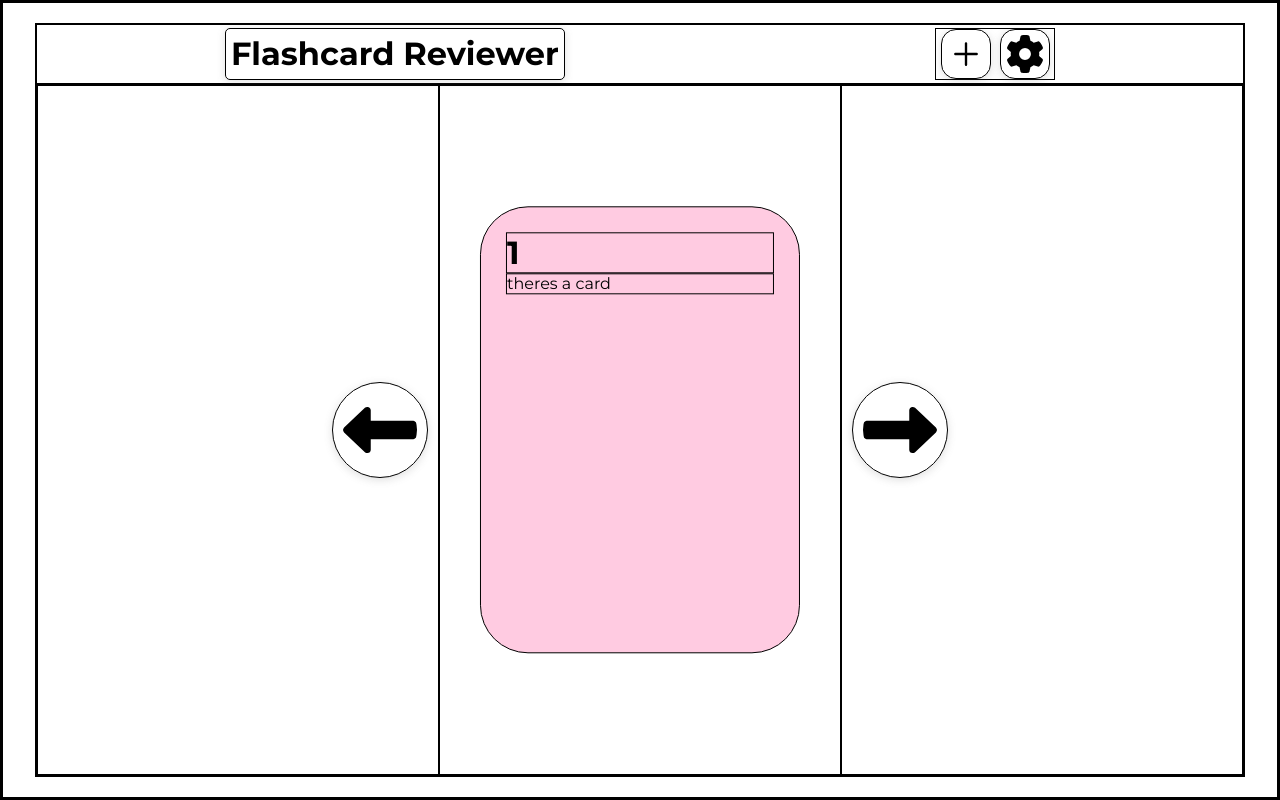
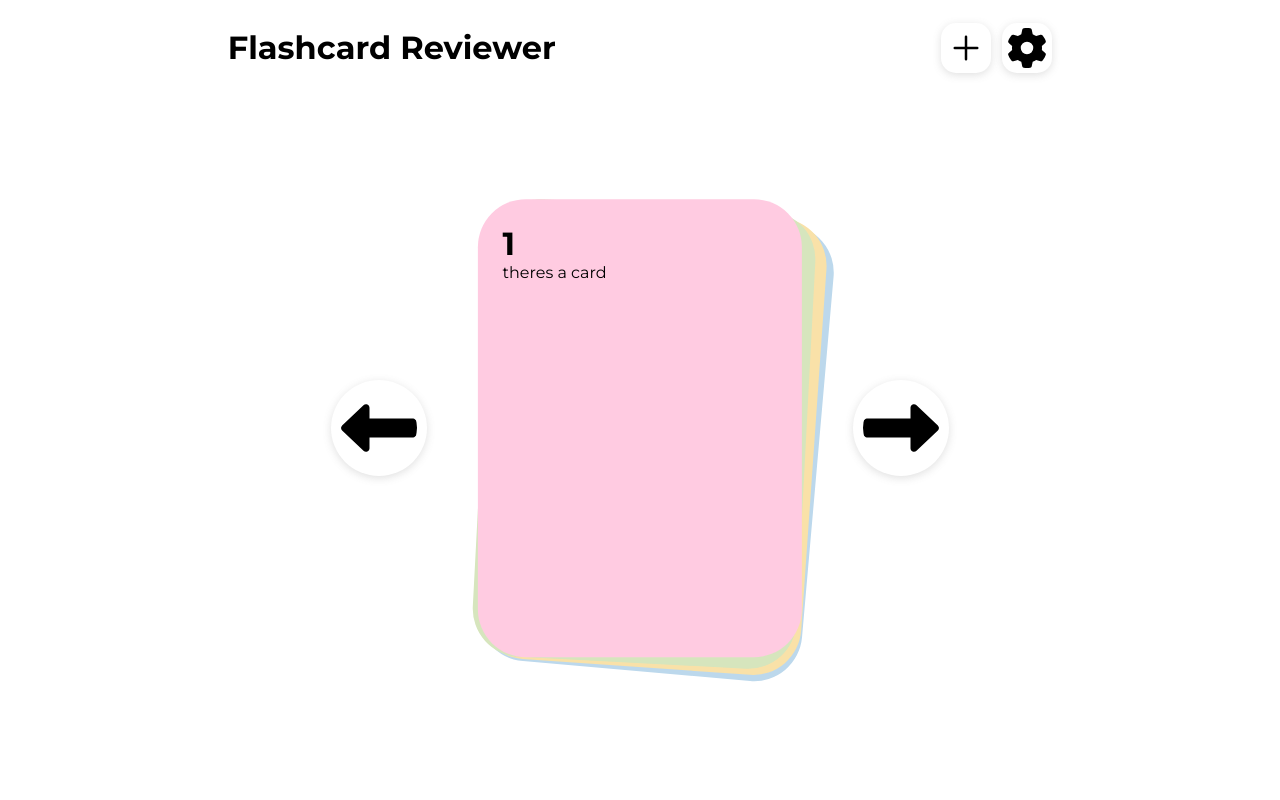
Before and after one commit to ron02dev/flashcard-reviewer, a React (Vite) app: page / in a window 1280 px wide. Built offline with nearby package versions, Linux system fonts and the light colour scheme.

Commit message:
button animation and hover reworked, card animation reworked

```diff
--- a/src/components/Header.tsx
+++ b/src/components/Header.tsx
@@ -2,6 +2,7 @@ import { FaGear } from "react-icons/fa6";
 import { IoAdd } from "react-icons/io5";
 import "../styles/app.scss";
 import "../styles/nav.scss";
+import "../styles/animations.scss";
 import { useDispatch } from "react-redux";
 import { SET_ACTIVE_ACTION } from "../state/control/controlSlice";
 
@@ -19,17 +20,17 @@ function Header() {
 
   return (
     <div className="header-container">
-      <h1 className="title" onClick={handleSelectAction}>
+      <h1 className="title anm-btn-hvr" onClick={handleSelectAction}>
         Flashcard Reviewer
       </h1>
       <div className="nav-container">
         <IoAdd
           size="50px"
-          className="add-icon icon"
+          className="add-icon icon anm-btn-hvr"
           onClick={handleAddAction}
         />
         <FaGear
-          className="gear-icon icon"
+          className="gear-icon icon anm-btn-hvr"
           size="50px"
           onClick={handleEditAction}
         />
--- a/src/components/SelectFlashcards.tsx
+++ b/src/components/SelectFlashcards.tsx
@@ -5,10 +5,12 @@ import { useDispatch, useSelector } from "react-redux";
 import { SET_ACTIVE_ACTION } from "../state/control/controlSlice";
 import type { RootState } from "../state/store";
 import { deckSelection } from "../state/flashcard/flashcardSlide";
+import "animate.css";
+import { useState } from "react";
 
 function SelectFlashcards() {
   const dispatch = useDispatch();
-
+  const [animate, setAnimate] = useState(true);
   const selectedDeck = useSelector(
     (state: RootState) => state.flashcard.selectedDeck,
   );
@@ -18,32 +20,57 @@ function SelectFlashcards() {
     dispatch(SET_ACTIVE_ACTION("PLAY_FLASHCARDS"));
   };
 
+  const handleClick = (text: string) => {
+    if (text == "true") {
+      setAnimate(false);
+      setTimeout(() => setAnimate(false), 25);
+    } else {
+      setAnimate(true);
+      setTimeout(() => setAnimate(true), 25);
+    }
+  };
   const handleNext = () => {
+    handleClick("true");
     dispatch(deckSelection("NEXT"));
   };
   const handleBack = () => {
+    handleClick("false");
     dispatch(deckSelection("BACK"));
   };
 
   return (
     <div className="select-container">
       <div className="box box-left">
-        <FaLeftLong className="icon" onClick={handleBack} />
+        <FaLeftLong className="icon anm-btn-hvr" onClick={handleBack} />
       </div>
-      <div className="box middle card-container">
+      <div
+        key={selectedDeck?.deckId}
+        className={`box middle card-container animate__animated ${
+          animate ? "animate__zoomInLeft" : "animate__zoomInRight "
+        }`}
+      >
         {selectedDeck ? (
-          <div className="card">
+          <>
+            <div className="card anm-btn-hvr ">
               <h1>{selectedDeck.deckTitle}</h1>
               <p>theres a card</p>
             </div>
+            {decks &&
+              decks.map((deck: Deck) => (
+                <div className="card">{deck.deckId}</div>
+              ))}
+          </>
         ) : (
+          <>
+            {" "}
             <div className="card">
               <h1>No created deck please create one</h1>
             </div>
+          </>
         )}
       </div>
       <div className="box box-right">
-        <FaRightLong className="icon" onClick={handleNext} />
+        <FaRightLong className="icon anm-btn-hvr" onClick={handleNext} />
       </div>
     </div>
   );
--- /dev/null
+++ b/src/styles/animations.scss
@@ -0,0 +1,38 @@
+.custom-btn {
+  width: 130px;
+  height: 40px;
+  color: #fff;
+  border-radius: 5px;
+  padding: 10px 25px;
+  font-family: 'Lato', sans-serif;
+  font-weight: 500;
+  background: transparent;
+  cursor: pointer;
+  transition: all 0.3s ease;
+  position: relative;
+  display: inline-block;
+  box-shadow: inset 2px 2px 2px 0px rgba(255,255,255,.5),
+   7px 7px 20px 0px rgba(0,0,0,.1),
+   4px 4px 5px 0px rgba(0,0,0,.1);
+  outline: none;
+  font-size: 15px;
+}
+
+
+// .btn-2 {
+//   background: #004dff;
+//   background: linear-gradient(0deg, #004dff 0%, #004dff 100%);
+//   border: none;
+// }
+
+// .btn-2:before {
+//   height: 0%;
+//   width: 2px;
+// }
+
+.anm-btn-hvr:hover {
+  box-shadow: 4px 4px 6px 0 rgba(255,255,255,.5),
+              -4px -4px 6px 0 rgba(116, 125, 136, .5),
+    inset -4px -4px 6px 0 rgba(255,255,255,.2),
+    inset 4px 4px 6px 0 rgba(0, 0, 0, .4);
+}
--- a/src/styles/app.scss
+++ b/src/styles/app.scss
@@ -16,10 +16,10 @@
     justify-content: center;
     align-content: center;
     text-align: center;
-    border: 1px solid black;
+
     border-radius: 5px;
     padding: 5px;
-    box-shadow: rgba(99, 99, 99, 0.2) 0px 2px 8px 0px;
+
     cursor: pointer;
     -webkit-user-select: none;
     -moz-user-select: none;
--- a/src/styles/flashcards.scss
+++ b/src/styles/flashcards.scss
@@ -38,35 +38,35 @@
 
 
 
-  // .card:nth-child(2) {
-  //   top: 52%;
-  //   left: 48%;
-  //   rotate: 3deg;
-  //   z-index: 4; /* A lower z-index sends it to the back */
-  //   background-color: #d6e5bd;
-  // }
+  .card:nth-child(2) {
+    top: 52%;
+    left: 48%;
+    rotate: 3deg;
+    z-index: 4; /* A lower z-index sends it to the back */
+    background-color: #d6e5bd;
+  }
 
-  // .card:nth-child(3) {
-  //   top: 53%; //+
-  //   left: 49%; //+
-  //   rotate: 4deg; //+
-  //   z-index: 3; /* A lower z-index sends it to the back */
-  //   background-color: #f9e1a8;
-  // }
+  .card:nth-child(3) {
+    top: 53%; //+
+    left: 49%; //+
+    rotate: 4deg; //+
+    z-index: 3; /* A lower z-index sends it to the back */
+    background-color: #f9e1a8;
+  }
 
-  // .card:nth-child(4) {
-  //   top: 54%; //+
-  //   left: 49%; //+
-  //   rotate: 5deg; //+
-  //   z-index: 2; /* A lower z-index sends it to the back */
-  //   background-color: #bcd8ec;
-  // }
+  .card:nth-child(4) {
+    top: 54%; //+
+    left: 49%; //+
+    rotate: 5deg; //+
+    z-index: 2; /* A lower z-index sends it to the back */
+    background-color: #bcd8ec;
+  }
 
-  // .card:nth-child(5) {
-  //   top: 55%; //+
-  //   left: 50%; //+
-  //   rotate: 5deg; //+
-  //   z-index: 1; /* A lower z-index sends it to the back */
-  //   background-color: #8000ff;
-  // }
+  .card:nth-child(5) {
+    top: 55%; //+
+    left: 50%; //+
+    rotate: 5deg; //+
+    z-index: 1; /* A lower z-index sends it to the back */
+    background-color: #8000ff;
+  }
 }
--- a/src/styles/main.scss
+++ b/src/styles/main.scss
@@ -17,7 +17,7 @@ body {
   align-items: center;
 }
 * {
-  border: 1px solid black;
+  // border: 1px solid black;
   box-sizing: border-box;
   padding: 0;
   margin: 0;
--- a/src/styles/nav.scss
+++ b/src/styles/nav.scss
@@ -12,12 +12,10 @@
     color: rgb(0, 0, 0);
     padding: 5px;
     margin: 0;
-    border: 1px solid black;
+
     border-radius: 15px;
     transition: 0.3s;
   }
 
-  .icon:hover {
-    box-shadow: 0 8px 16px 0 rgba(0, 0, 0, 0.2);
-  }
+
 }
--- a/src/styles/select.scss
+++ b/src/styles/select.scss
@@ -17,9 +17,7 @@
     box-shadow: rgba(99, 99, 99, 0.2) 0px 2px 8px 0px;
   }
 
-  .icon:hover {
-    box-shadow: 0 8px 16px 0 rgba(0, 0, 0, 0.2);
-  }
+
 
   .box-left {
     display: flex;
```
Lines whose indentation alone changed are shown as unchanged.
